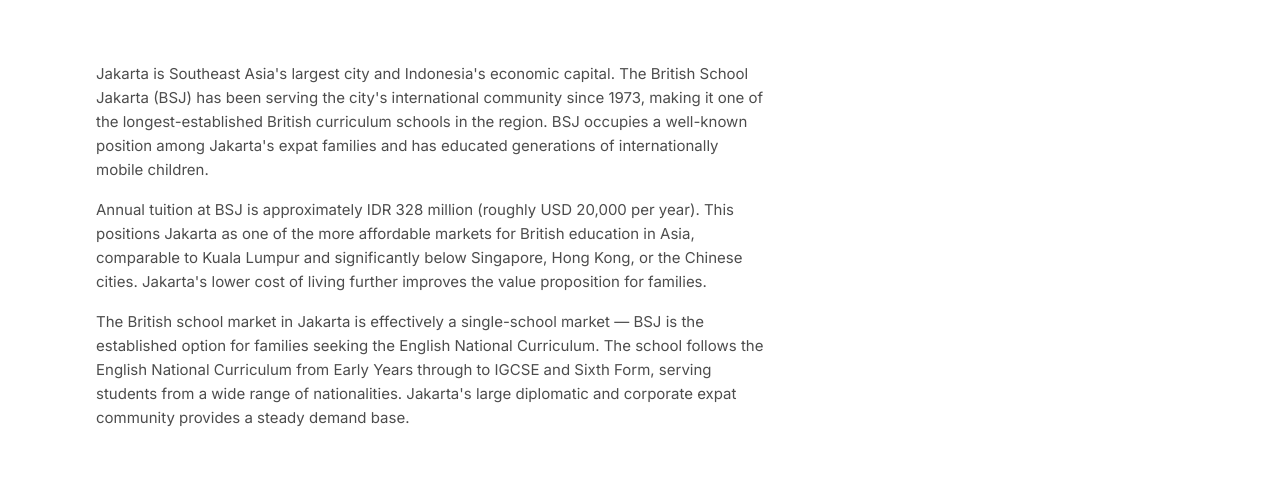
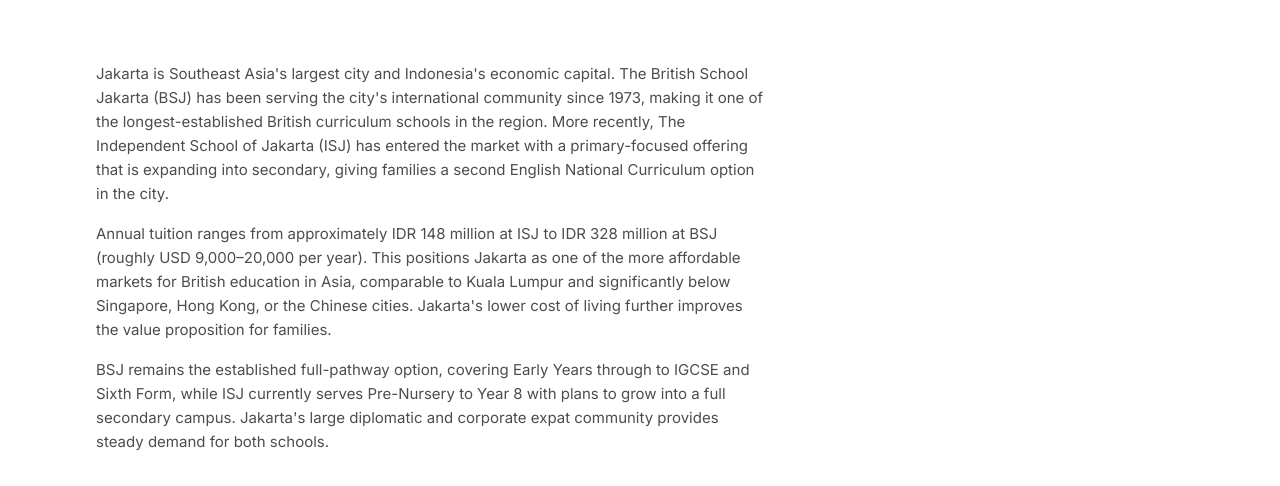
Before and after one commit to darren254/british-schools-asia, an Astro site: page /cities/jakarta in a window 1280 px wide. Shown: the part 466-952 px from the top of the page. Built offline with nearby package versions, Linux system fonts and the light colour scheme; Astro itself is replaced by a stand-in of ours.

Commit message:
Update Jakarta city page for ISJ addition + add _headers for cache control

```diff
--- a/src/pages/cities/jakarta.astro
+++ b/src/pages/cities/jakarta.astro
@@ -48,13 +48,13 @@ const faqs = [
     <div class="bsa-container">
       <div class="max-w-2xl">
         <p class="font-body text-black/70 mb-4">
-          Jakarta is Southeast Asia's largest city and Indonesia's economic capital. The British School Jakarta (BSJ) has been serving the city's international community since 1973, making it one of the longest-established British curriculum schools in the region. BSJ occupies a well-known position among Jakarta's expat families and has educated generations of internationally mobile children.
+          Jakarta is Southeast Asia's largest city and Indonesia's economic capital. The British School Jakarta (BSJ) has been serving the city's international community since 1973, making it one of the longest-established British curriculum schools in the region. More recently, The Independent School of Jakarta (ISJ) has entered the market with a primary-focused offering that is expanding into secondary, giving families a second English National Curriculum option in the city.
         </p>
         <p class="font-body text-black/70 mb-4">
-          Annual tuition at BSJ is approximately IDR 328 million (roughly USD 20,000 per year). This positions Jakarta as one of the more affordable markets for British education in Asia, comparable to Kuala Lumpur and significantly below Singapore, Hong Kong, or the Chinese cities. Jakarta's lower cost of living further improves the value proposition for families.
+          Annual tuition ranges from approximately IDR 148 million at ISJ to IDR 328 million at BSJ (roughly USD 9,000–20,000 per year). This positions Jakarta as one of the more affordable markets for British education in Asia, comparable to Kuala Lumpur and significantly below Singapore, Hong Kong, or the Chinese cities. Jakarta's lower cost of living further improves the value proposition for families.
         </p>
         <p class="font-body text-black/70">
-          The British school market in Jakarta is effectively a single-school market — BSJ is the established option for families seeking the English National Curriculum. The school follows the English National Curriculum from Early Years through to IGCSE and Sixth Form, serving students from a wide range of nationalities. Jakarta's large diplomatic and corporate expat community provides a steady demand base.
+          BSJ remains the established full-pathway option, covering Early Years through to IGCSE and Sixth Form, while ISJ currently serves Pre-Nursery to Year 8 with plans to grow into a full secondary campus. Jakarta's large diplomatic and corporate expat community provides steady demand for both schools.
         </p>
       </div>
     </div>
```
Also changed, not shown: 1 other file.
